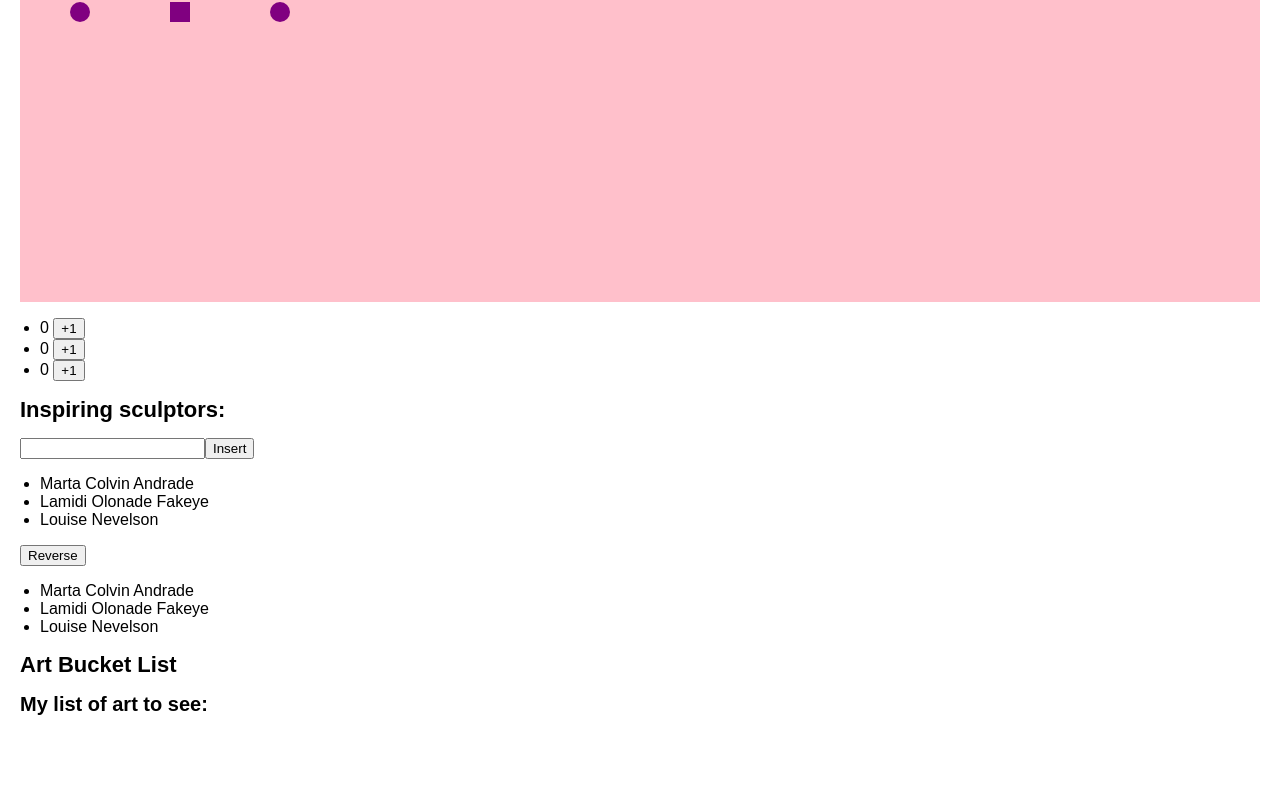
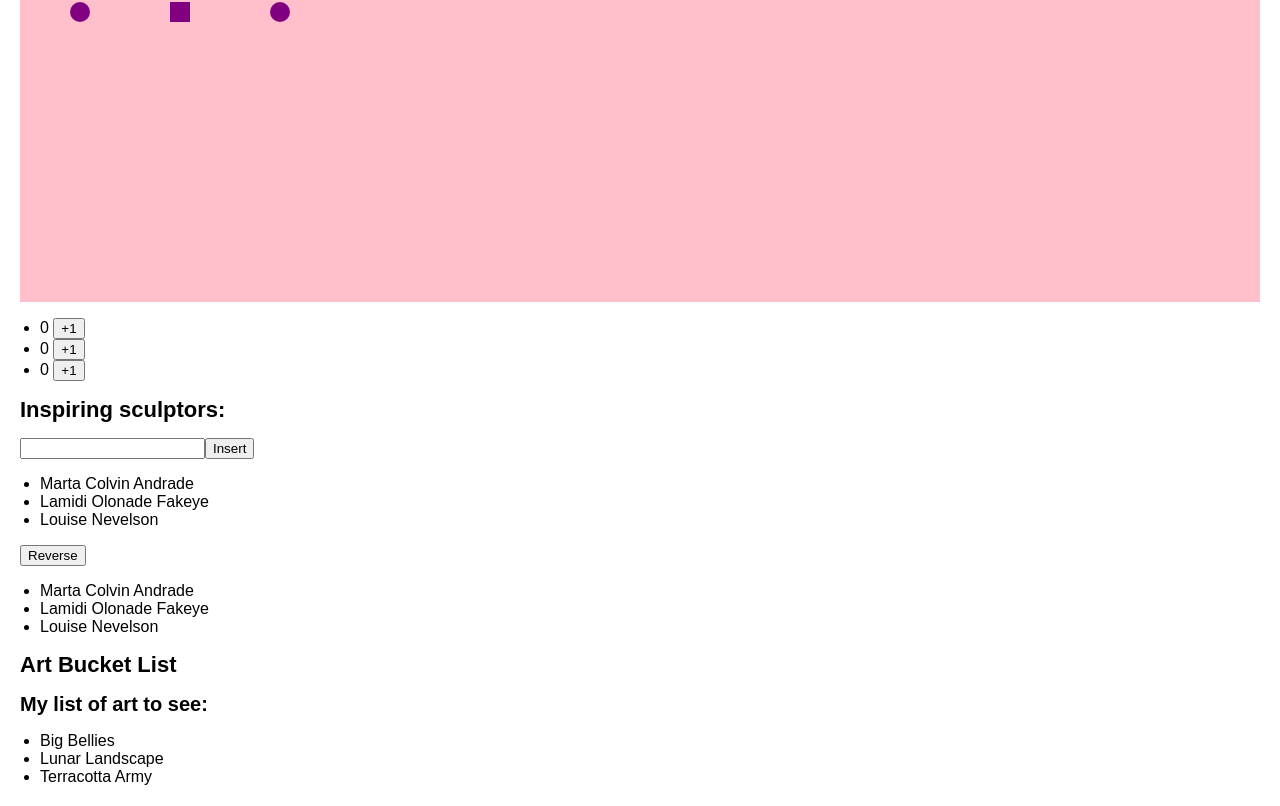
Before and after one commit to zelitosaide/react-js-course, a React (Create React App) app: page / in a window 1280 px wide. Shown: the part 472-1278 px from the top of the page. Before the commit the page ends 1208 px from the top, so only its background shows below. Built offline with nearby package versions, Linux system fonts and the light colour scheme.

Commit message:
Updating arrays in state

```diff
--- a/src/learn/learn-react/adding-interactivity/updating-arrays-in-state/index.js
+++ b/src/learn/learn-react/adding-interactivity/updating-arrays-in-state/index.js
@@ -43,7 +43,19 @@ function List() {
   );
 }
 
-function ItemList({ artworks, onToggle }) {}
+function ItemList({ artworks, onToggle }) {
+  return (
+    <ul>
+      {artworks.map(function (artwork) {
+        return (
+          <li key={artwork.id}>
+            <label>{artwork.title}</label>
+          </li>
+        );
+      })}
+    </ul>
+  );
+}
 
 function List7() {
   const [artists, setArtists] = useState(initialArtists);
```
